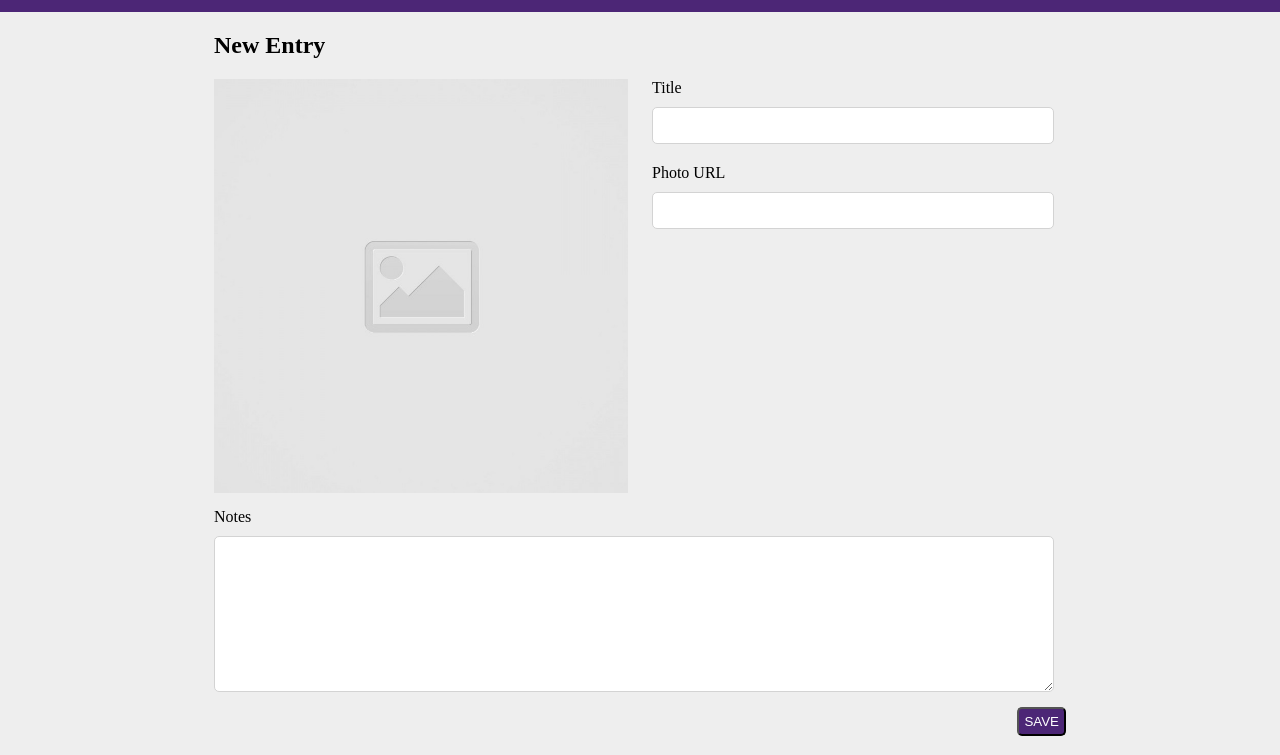
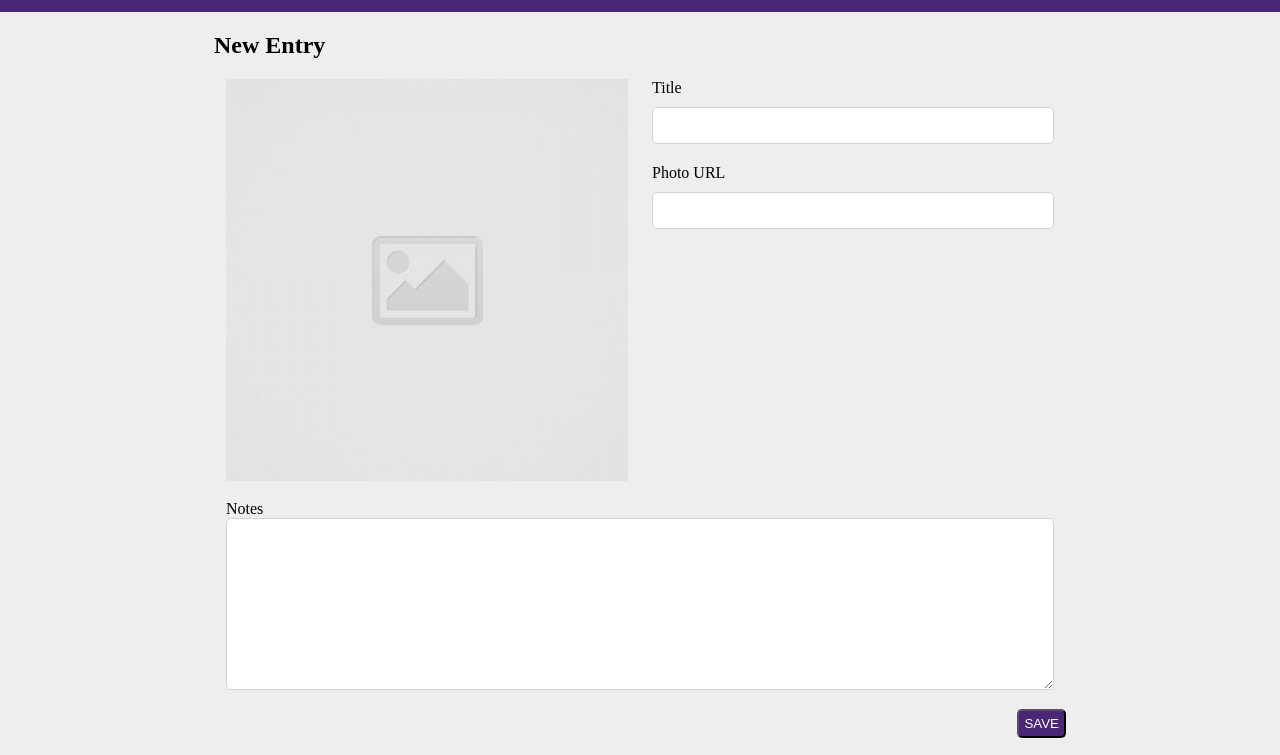
Before and after one commit to Ajowyang/code-journal, a website: page index.html in a window 1280 px wide. Both pictures are taken after typing "Sample", "Sample", "Sample" into the empty fields and a click on the button "SAVE". Shown: the part 45-800 px from the top of the page. Drawn offline with Linux system fonts and the light colour scheme.

Commit message:
used event target properties to access form elements, took off optional on editing property of dataModel, deleted console.logs, specified margin-bottom-15, moved query to bottom of CSS file, added flex-column utility class

```diff
--- a/css/layout.css
+++ b/css/layout.css
@@ -15,12 +15,13 @@
 
 .column-full {
   flex-basis: 100%;
-  display: flex;
-  flex-direction: column;
 }
 
 .column-half {
   flex-basis: 50%;
+}
+
+.flex-column {
   display: flex;
   flex-direction: column;
 }
@@ -28,21 +29,6 @@
 .column-full,
 .column-half {
   width: 100%;
-}
-
-@media screen and (width >= 768px) {
-  .container {
-    max-width: 900px;
-  }
-
-  .column-full,
-  .column-half {
-    padding: 0 0.75rem;
-  }
-
-  .column-half {
-    width: 50%;
-  }
 }
 
 .justify-right {
@@ -81,6 +67,21 @@
   padding-right: 0;
 }
 
-.margin-bottom {
+.margin-bottom-15 {
   margin-bottom: 15px;
 }
+
+@media screen and (width >= 768px) {
+  .container {
+    max-width: 900px;
+  }
+
+  .column-full,
+  .column-half {
+    padding: 0 0.75rem;
+  }
+
+  .column-half {
+    width: 50%;
+  }
+}
--- a/css/styles.css
+++ b/css/styles.css
@@ -17,7 +17,8 @@ button {
 
 .preview-img {
   width: 100%;
-  height: 100%;
+
+  /* height: 100%; */
 }
 
 .entry-input {
@@ -32,13 +33,22 @@ button {
 .notes-area {
   border: 1px solid #d3d3d3;
   border-radius: 5px;
-  min-width: 50%;
+  width: 100%;
+  padding: 10px;
 }
 
 .save-button {
   padding: 5px;
 }
 
+input:focus {
+  outline-color: #4c2676;
+}
+
+textarea:focus {
+  outline-color: #4c2676;
+}
+
 .purp-white {
   background-color: #4c2676;
   color: white;
--- a/index.html
+++ b/index.html
@@ -29,24 +29,28 @@
           <div class="row">
             <h2>New Entry</h2>
           </div>
-          <div class="row margin-bottom">
+          <div class="row margin-bottom-15">
             <div class="column-half no-padding-left">
               <img
                 src="../images/placeholder-image-square.jpg"
                 alt=""
                 class="preview-img" />
             </div>
-            <div class="column-half">
+            <div class="column-half flex-column">
               <label for="title">Title</label>
-              <input type="text" id="title" class="entry-input" />
+              <input type="text" id="title" name="title" class="entry-input" />
 
               <label for="photo-URL">Photo URL</label>
-              <input type="text" id="photo-URL" class="entry-input" />
+              <input
+                type="text"
+                id="photo-URL"
+                name="photoURL"
+                class="entry-input" />
             </div>
           </div>
 
           <div class="">
-            <div class="column-full margin-bottom no-padding-left">
+            <div class="column-full margin-bottom-15 no-padding-left">
               <label for="notes">Notes</label>
               <textarea
                 name="notes"
--- a/js/data.js
+++ b/js/data.js
@@ -1,5 +1,5 @@
 'use strict';
-let data = readData();
+const data = readData();
 function writeData() {
   const dataJSON = JSON.stringify(data);
   localStorage.setItem('data', dataJSON);
--- a/js/main.js
+++ b/js/main.js
@@ -17,28 +17,26 @@ if (!$entryForm) throw new Error('.entryForm query failed!');
 // querying entry form
 $urlInput.addEventListener('input', function () {
   const inputValue = $urlInput.value;
-  console.log(inputValue);
   $previewImg.src = inputValue;
 });
 $entryForm.addEventListener('submit', function (event) {
   event.preventDefault();
-  //prevents the page from refreshing when the form is submitted
+  // prevents the page from refreshing when the form is submitted
   const newObj = {
-    title: $titleInput.value,
-    photoUrl: $urlInput.value,
-    notes: $notes.value,
+    title: $entryForm.title,
+    photoUrl: $entryForm.photoURL,
+    notes: $entryForm.notes,
     entryId: data.nextEntryId,
   };
-  //stores the form's input values in a new object
-  //assigns an `entryId` property to the new object, taken from the `nextEntryId` property of the data model.
+  // stores the form's input values in a new object
+  // assigns an `entryId` property to the new object, taken from the `nextEntryId` property of the data model.
   data.nextEntryId++;
-  //increments the `nextEntryId` property of the data model so if another entry submitted later, it will receive diff `entryId`.
+  // increments the `nextEntryId` property of the data model so if another entry submitted later, it will receive diff `entryId`.
   data.entries.unshift(newObj);
-  //adds the new object to the beginning of the data model's array of entries.
-  // console.log(newObj);
+  // adds the new object to the beginning of the data model's array of entries.
   writeData();
   $previewImg.setAttribute('src', '../images/placeholder-image-square.jpg');
-  //resets the preview image's `src` attribute back to the placeholder image.
+  // resets the preview image's `src` attribute back to the placeholder image.
   $entryForm.reset();
-  //resets form
+  // resets form
 });
--- a/ts/data.ts
+++ b/ts/data.ts
@@ -2,7 +2,7 @@
 interface dataModel {
   view: string;
   entries: Entry[];
-  editing?: null;
+  editing: null;
   nextEntryId: number;
 }
 
```
Also changed, not shown: ts/main.ts (+4 -5 lines).
